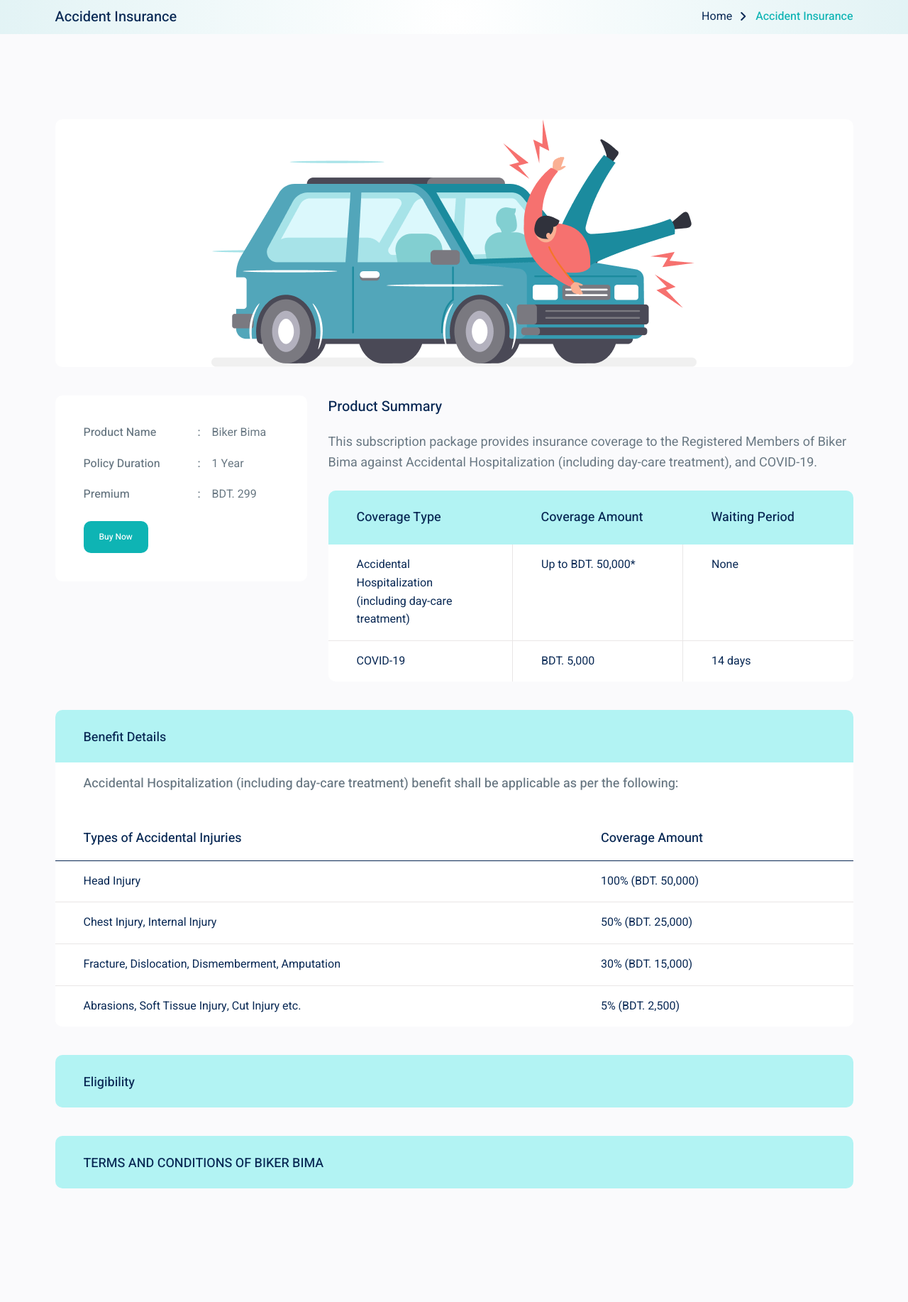
After one commit to polodev/hasan-vi-workflow, a PHP site: page /accident-details.html in a window 1280 px wide. The commit adds this page. Shown: the whole page at 71% size. Run offline with PHP 8.4, Linux system fonts and the light colour scheme.

Commit message:
accordion, purchase form

```diff
--- /dev/null
+++ b/accident-details.html
@@ -0,0 +1,164 @@
+<!doctype html>
+<html lang="en">
+
+<head>
+    <meta charset="utf-8">
+    <meta name="viewport" content="width=device-width, initial-scale=1">
+    <link rel="stylesheet" href="vendor/bootstrap5/css/bootstrap.min.css">
+    <!-- <link rel="stylesheet" href="vendor/fontawesome5/css/all.min.css"> -->
+    <link rel="stylesheet" href="vendor/fontawesome6/css/all.min.css">
+    <link rel="stylesheet" href="vendor/owl-carousel-2/assets/owl.carousel.min.css" type="text/css">
+	<link rel="stylesheet" href="vendor/owl-carousel-2/assets/owl.theme.default.min.css" type="text/css">
+    <link rel="stylesheet" href="vendor/ion-rangeslider/ion.rangeSlider.min.css" type="text/css">
+    <link rel="stylesheet" href="dist/style.css">
+    <title>Hello world from Hasan-work-flow</title>
+</head>
+
+<body>
+    <div class="breadcrumb-area">
+        <div class="container">
+            <div class="row align-items-center">
+                <div class="col-lg-6">
+                    <h6 class="breadcrumb-title">Accident Insurance</h6>
+                </div>
+                <div class="col-lg-6">
+                    <ul class="breadcrumb">
+                        <li class="breadcrumb-item"><a href="#">Home</a></li>
+                        <li class="breadcrumb-item active">Accident Insurance</li>
+                    </ul>
+                </div>
+            </div>
+        </div>
+    </div>
+
+    <div class="accident-details-area">
+        <div class="container">
+            <div class="accident-top-banner">
+                <img src="images/accident.png" alt="Accident Insurance">
+            </div>
+            <div class="row g-5">
+                <div class="col-lg-4">
+                    <div class="health-info-area">
+                        <div class="health-info-box">
+                            <ul class="info-list">
+                                <li><span>Product Name</span>Biker Bima</li>
+                                <li><span>Policy Duration</span>1 Year</li>
+                                <li><span>Premium</span>BDT. 299</li>
+                            </ul>
+                            <a href="#" class="buy-btn">Buy Now</a>
+                        </div>
+                    </div>
+                </div>
+                <div class="col-lg-8">
+                    <div class="health-summery-table">
+                        <h6 class="heading-title">Product Summary</h6>
+                        <p>This subscription package provides insurance coverage to the Registered Members of Biker Bima against Accidental Hospitalization (including day-care treatment), and COVID-19.</p>
+                        <div class="table-responsive">
+                            <table class="table">
+                                <thead>
+                                    <tr>
+                                        <th>Coverage Type</th>
+                                        <th>Coverage Amount</th>
+                                        <th>Waiting Period</th>
+                                    </tr>
+                                </thead>
+                                <tbody>
+                                    <tr>
+                                        <td>Accidental Hospitalization (including day-care treatment)</td>
+                                        <td>Up to BDT. 50,000*</td>
+                                        <td>None</td>
+                                    </tr>
+                                    <tr>
+                                        <td>COVID-19</td>
+                                        <td>BDT. 5,000</td>
+                                        <td>14 days</td>
+                                    </tr>
+                                </tbody>
+                            </table>
+                        </div>
+                    </div>
+                </div>
+            </div>
+            <div class="product-details-accordion">
+                <div class="accordion" id="productDetails">
+                    <div class="accordion-item benefit-details">
+                        <h6 class="accordion-header" id="headingOne">
+                            <button class="accordion-button" type="button" data-bs-toggle="collapse" data-bs-target="#collapseOne" aria-expanded="true" aria-controls="collapseOne">
+                                Benefit Details
+                            </button>
+                        </h6>
+                        <div id="collapseOne" class="accordion-collapse collapse show" aria-labelledby="headingOne" data-bs-parent="#productDetails">
+                        <div class="accordion-body">
+                            <p>Accidental Hospitalization (including day-care treatment) benefit shall be applicable as per the following:</p>
+                            <table class="table">
+                                <thead>
+                                    <tr>
+                                        <th>Types of Accidental Injuries</th>
+                                        <th>Coverage Amount</th>
+                                    </tr>
+                                </thead>
+                                <tbody>
+                                    <tr>
+                                        <td>Head Injury</td>
+                                        <td>100% (BDT. 50,000)</td>
+                                    </tr>
+                                    <tr>
+                                        <td>Chest Injury, Internal Injury</td>
+                                        <td>50% (BDT. 25,000)</td>
+                                    </tr>
+                                    <tr>
+                                        <td>Fracture, Dislocation, Dismemberment, Amputation</td>
+                                        <td>30% (BDT. 15,000)</td>
+                                    </tr>
+                                    <tr>
+                                        <td>Abrasions, Soft Tissue Injury, Cut Injury etc.</td>
+                                        <td>5% (BDT. 2,500)</td>
+                                    </tr>
+                                </tbody>
+                            </table>
+
+                        </div>
+                        </div>
+                    </div>
+                    <div class="accordion-item eligibility-details">
+                        <h6 class="accordion-header" id="headingTwo">
+                            <button class="accordion-button collapsed" type="button" data-bs-toggle="collapse" data-bs-target="#collapseTwo" aria-expanded="true" aria-controls="collapseTwo">
+                                Eligibility
+                            </button>
+                        </h6>
+                        <div id="collapseTwo" class="accordion-collapse collapse" aria-labelledby="headingTwo" data-bs-parent="#productDetails">
+                            <div class="accordion-body">
+                                <p>Any Bangladeshi citizen, aged 18 years or above at the time of purchase.</p>
+
+                            </div>
+                        </div>
+                    </div>
+                    <div class="accordion-item terms-condition">
+                        <h6 class="accordion-header" id="headingThree">
+                            <button class="accordion-button collapsed" type="button" data-bs-toggle="collapse" data-bs-target="#collapseThree" aria-expanded="true" aria-controls="collapseThree">
+                                TERMS AND CONDITIONS OF BIKER BIMA
+                            </button>
+                        </h6>
+                        <div id="collapseThree" class="accordion-collapse collapse" aria-labelledby="headingThree" data-bs-parent="#productDetails">
+                            <div class="accordion-body">
+                                <p>This Terms and Conditions applies to the digital insurance subscription package which is provided by Flair Technologies Limited under the brand name bimafy.com and its associated web-based insurance claims portal www.bimafy.com to the Registered Members of Biker Bima (“Biker Bima”). Your access to and use of the subscription package and any technology infrastructure or any part thereof related to the insurance coverage service are governed by these Terms and Conditions (“Terms”). Please read these Terms carefully before purchasing and using the service.</p>
+                                <p>Flair Technologies Limited (“We”, “Us”, “Our”) shall also be referred to as bimafy.com or www.bimafy.com for the purpose of this Terms and any future references as made available for the Registered Members of Biker Bima. By accessing or using our service, you agree to be bound by these Terms and to use our service in accordance with the terms and conditions herein stipulated. These Terms, together with the Privacy Statement (included on our website www.bimafy.com) constitute the entire agreement between you and Flair Technologies Limited regarding our service. If you are entering into these Terms on behalf of a company or other legal entity, you represent that you have the authority to bind such entity and its affiliates to these Terms. If you do not agree to these Terms, you may not use the service.</p>
+                                <p>If we need to change these Terms, we will post the revised Terms through our Service and update the “Last Revised” date to reflect the date of the changes either by SMS, email, by posting a notice on the website or by any other means of written communication. You are responsible for being aware of any changes made to these Terms. By continuing to use our Service after we post such changes, you agree to the Terms, as modified.</p>
+
+                            </div>
+                        </div>
+                    </div>
+                </div>
+            </div>
+        </div>
+    </div>
+
+
+    <script src="vendor/jquery.min.js"></script>
+    <script src="vendor/bootstrap5/js/bootstrap.bundle.min.js"></script>
+    <script src="vendor/owl-carousel-2/owl.carousel.min.js"></script>
+    <script src="vendor/ion-rangeslider/ion.rangeSlider.min.js"></script>
+    <script src="vendor/main.js"></script>
+</body>
+
+</html>
--- a/dist/style.css
+++ b/dist/style.css
@@ -519,6 +519,22 @@ select {
   font-weight: 500;
   color: #0eb4b4;
 }
+.health-info-box .buy-btn {
+  display: inline-block;
+  background-color: #0eb4b4;
+  color: #fff;
+  font-weight: 500;
+  font-size: 12px;
+  border: none;
+  height: 45px;
+  line-height: 45px;
+  padding: 0 22px;
+  border-radius: 10px;
+  transition: 0.3s;
+}
+.health-info-box .buy-btn:hover {
+  background-color: #082854;
+}
 
 .purchase-box {
   background-color: #ffffff;
@@ -530,7 +546,7 @@ select {
   align-items: center;
   list-style: none;
   padding: 0;
-  margin: 0 0 24px 0;
+  margin: 0;
   position: relative;
   z-index: 1;
 }
@@ -597,8 +613,9 @@ select {
   background-color: #0eb4b4;
   color: #ffffff;
 }
-.purchase-box .purchase-form .heading-title {
-  color: #082854;
+.purchase-box .purchase-form .title {
+  color: #082854;
+  margin-bottom: 18px;
 }
 .purchase-box .purchase-form .submit-btn {
   font-size: 14px;
@@ -606,7 +623,6 @@ select {
   line-height: 45px;
   padding: 0 20px;
 }
-
 table {
   background-color: #ffffff;
   border-radius: 10px;
@@ -639,6 +655,14 @@ table tbody td {
 }
 table tbody td:last-child {
   border-right: none;
+}
+table th, table td {
+  min-width: 240px;
+}
+
+hr {
+  border: 1px solid #E9E6E6;
+  margin: 32px 0;
 }
 
 /*------------------- 3.3 Ion Slider -------------------*/
@@ -793,6 +817,72 @@ table tbody td:last-child {
 }
 .travel-purpose-box .travel-list li.bg-color-secondary a:hover {
   background-color: #ffdddd;
+}
+
+/*-------------------------
+  Accident Details Styles
+-------------------------*/
+.accident-details-area {
+  padding: 120px 0;
+}
+.accident-details-area .health-summery-table p {
+  margin-bottom: 24px;
+}
+.accident-details-area .health-summery-table .table {
+  margin-bottom: 40px !important;
+}
+
+.accident-top-banner {
+  background-color: #fff;
+  text-align: center;
+  border-radius: 10px;
+  margin-bottom: 40px;
+}
+
+.product-details-accordion .accordion-item {
+  border: none;
+  margin-bottom: 40px;
+  border-radius: 10px;
+}
+.product-details-accordion .accordion-item .accordion-header .accordion-button {
+  background-color: #B2F3F3;
+  border: none;
+  box-shadow: none;
+  font-size: 18px;
+  font-weight: 500;
+  color: #082854;
+  padding: 25px 40px 20px;
+  border-radius: 10px 10px 0px 0px;
+}
+.product-details-accordion .accordion-item .accordion-header .accordion-button:after {
+  display: none;
+}
+.product-details-accordion .accordion-item .accordion-header .accordion-button.collapsed {
+  border-radius: 10px;
+}
+.product-details-accordion .accordion-item .accordion-body {
+  padding: 16px 40px;
+}
+.product-details-accordion .accordion-item .accordion-body .table {
+  margin-bottom: 0 !important;
+}
+.product-details-accordion .accordion-item .accordion-body .table thead th {
+  background-color: transparent !important;
+  border-bottom: 1px solid #082854;
+}
+.product-details-accordion .accordion-item .accordion-body .table th, .product-details-accordion .accordion-item .accordion-body .table td {
+  padding: 16px 40px !important;
+  border-right: none;
+}
+.product-details-accordion .accordion-item .accordion-body p:last-child {
+  margin-bottom: 0;
+}
+.product-details-accordion .benefit-details .accordion-body {
+  padding: 0;
+}
+.product-details-accordion .benefit-details .accordion-body p {
+  font-weight: 500;
+  padding: 16px 40px;
 }
 
 /*-------------------------
--- /dev/null
+++ b/src/accident-details.scss
@@ -0,0 +1,76 @@
+/*-------------------------
+  Accident Details Styles
+-------------------------*/
+.accident-details-area {
+    padding: 120px 0;
+    .health-summery-table {
+        p {
+            margin-bottom: 24px;
+        }
+        .table {
+            margin-bottom: 40px !important;
+        }
+    }
+}
+.accident-top-banner {
+    background-color: #fff;
+    text-align: center;
+    border-radius: 10px;
+    margin-bottom: 40px;
+}
+
+.product-details-accordion {
+    .accordion-item {
+        border: none;
+        margin-bottom: 40px;
+        border-radius: 10px;
+        .accordion-header {
+            .accordion-button {
+                background-color: #B2F3F3;
+                border: none;
+                box-shadow: none;
+                font-size: 18px;
+                font-weight: 500;
+                color: $secondary_color;
+                padding: 25px 40px 20px;
+                border-radius: 10px 10px 0px 0px;
+                &:after {
+                    display: none;
+                }
+                &.collapsed {
+                    border-radius: 10px;
+                }
+            }
+        }
+        .accordion-body {
+            padding: 16px 40px;
+            .table {
+                margin-bottom: 0 !important;
+                thead {
+                    th {
+                        background-color: transparent !important;
+                        border-bottom: 1px solid $secondary_color;
+                    }
+                }
+                th, td {
+                    padding: 16px 40px !important;
+                    border-right: none;
+                }
+            }
+            p {
+                &:last-child {
+                    margin-bottom: 0;
+                }
+            }
+        }
+    }
+    .benefit-details {
+        .accordion-body {
+            padding: 0;
+            p {
+                font-weight: 500;
+                padding: 16px 40px;
+            }
+        }
+    }
+}
--- a/src/health-details.scss
+++ b/src/health-details.scss
@@ -72,6 +72,22 @@
 			color: $primary_color;
 		}
 	}
+	.buy-btn {
+		display: inline-block;
+		background-color: $primary_color;
+		color: #fff;
+		font-weight: 500;
+		font-size: 12px;
+		border: none;
+		height: 45px;
+		line-height: 45px;
+		padding: 0 22px;
+		border-radius: 10px;
+		transition: .3s;
+		&:hover {
+			background-color: $secondary_color;
+		}
+	}
 }
 
 .purchase-box {
@@ -83,7 +99,7 @@
 		align-items: center;
 		list-style: none;
 		padding: 0;
-		margin: 0 0 24px 0;
+		margin: 0;
 		position: relative;
 		z-index: 1;
 		&:before {
@@ -153,8 +169,9 @@
 		}
 	}
 	.purchase-form {
-		.heading-title {
+		.title {
 			color: $secondary_color;
+			margin-bottom: 18px;
 		}
 		.submit-btn {
 			font-size: 14px;
@@ -163,7 +180,12 @@
 			padding: 0 20px;
 		}
 	}
+	&.motor-purchase-box {
+
 	}
+}
+
+
 
 table {
 	background-color: #ffffff;
@@ -205,4 +227,13 @@ table {
 			}
 		}
 	}
+	th, td {
+		min-width: 240px;
 	}
+}
+
+
+hr {
+	border: 1px solid #E9E6E6;
+	margin: 32px 0;
+}
--- a/src/style.scss
+++ b/src/style.scss
@@ -5,6 +5,7 @@
 @import "health-details.scss";
 @import "ion-slider.scss";
 @import "travel-intro.scss";
+@import "accident-details.scss";
 
 /*-------------------------
   Faq Page Styles
```
Also changed, not shown: health-details.html (+44 -4 lines), time-log.md (+1 -0 lines), images/accident.png (added), vendor/main.js, 1 other file. Lines whose indentation alone changed are shown as unchanged.
